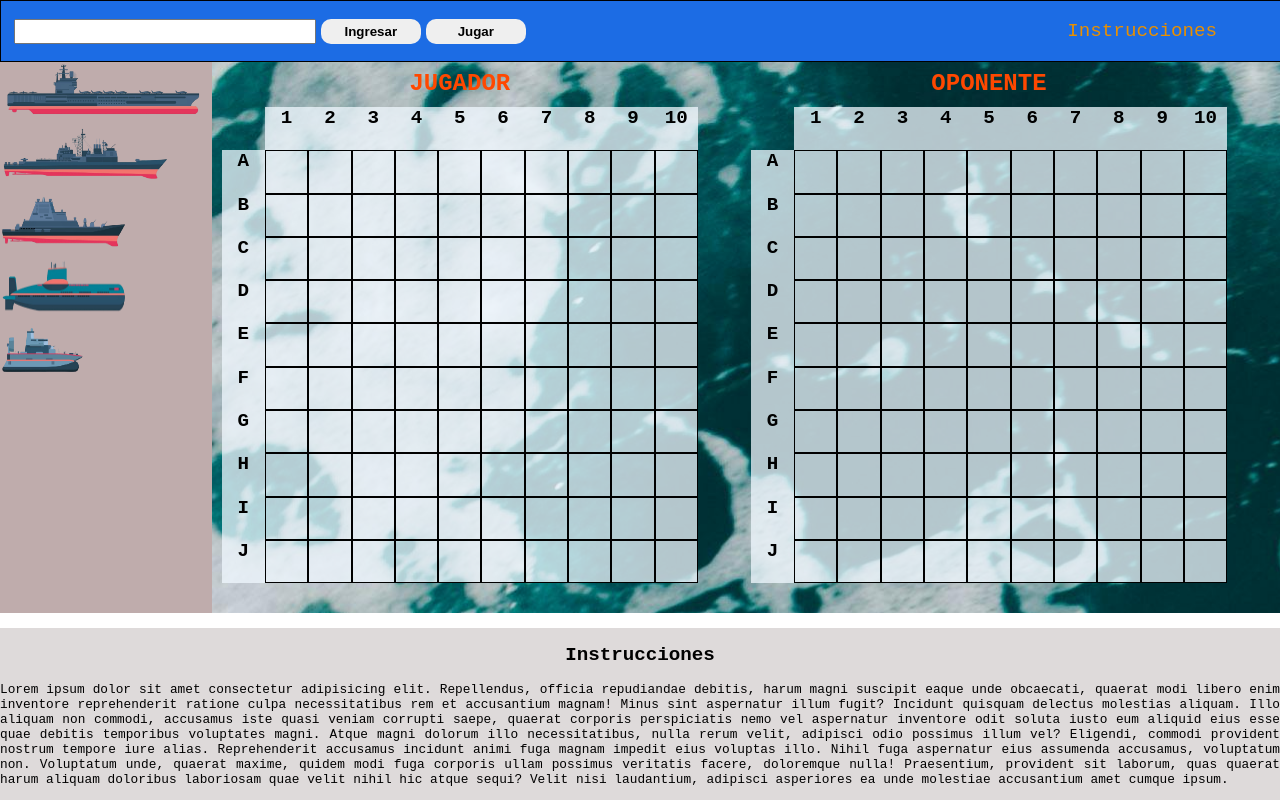
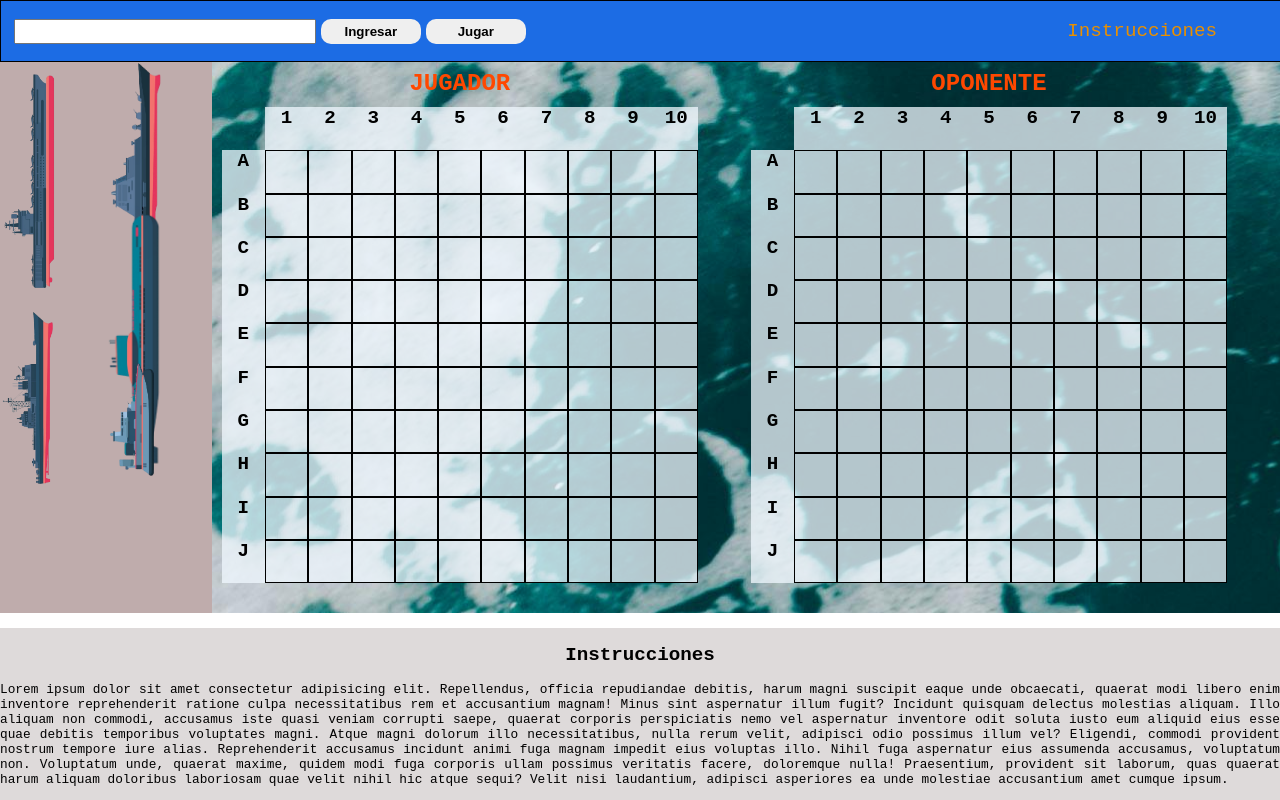
Before and after one commit to Akanae-0/Proyecto-Web-Batalla-Naval, a plain HTML site: page Laboratorio Programacion Orientada a la Web/BaseHTMLLabWEB.html in a window 1280 px wide. Drawn offline with Linux system fonts and the light colour scheme.

Commit message:
Add files via upload

```diff
--- a/Laboratorio Programacion Orientada a la Web/Estilos/EstiloMainCSSLabWeb.css
+++ b/Laboratorio Programacion Orientada a la Web/Estilos/EstiloMainCSSLabWeb.css
@@ -11,38 +11,61 @@
     flex: 1;
     margin-left: 0;
     min-width: 180px;
+    display: grid;
+        grid-template:
+            "PA CR" 50px
+            "PA CR" 50px
+            "PA CR" 50px
+            "PA SB" 50px
+            "PA SB" 50px
+            "AC SB" 50px
+            "AC DT" 50px
+            "AC DT" 50px
+            "AC ." 50px
 }
 .Barco{
-    max-height: 60px;
-    min-height: 30px;
+    max-width: 60px;
+    min-width: 30px;
     aspect-ratio: 1;
     height: auto;
     margin-right: 5px;
+    padding-top: auto;
+    padding-bottom: auto;
+    justify-content: center;
+    align-items: center;
+    object-fit: fill;
 }
 #Portaaviones {
-    max-width: 300px;
-    min-width: 150px;
-    width: 100%;
+    max-height: 300px;
+    min-height: 150px;
+    height: 100%;
+    grid-area: PA;
 }
 #Acorazado {
-    max-width: 240px;
-    min-width: 120px;
-    width: calc(100% - 20%);
+    max-height: 240px;
+    min-height: 120px;
+    grid-area: AC;
 }
 #Crucero {
-    max-width: 180px;
-    min-width: 90px;
-    width: calc(100% - 40%);
+    max-height: 180px;
+    min-height: 90px;
+    grid-area: CR;
 }
 #Submarino {
-    max-width: 180px;
-    min-width: 90px;
-    width: calc(100% - 40%);
+    max-height: 180px;
+    min-height: 90px;
+    grid-area: SB;
 }
 #Destructor {
-    max-width: 120px;
-    min-width: 60px;
-    width: calc(100% - 60%);
+    max-height: 120px;
+    min-height: 60px;
+    grid-area: DT;
+}
+.Barco_Inner{
+    display: absolute;
+    heigth: 100%;
+    width: 100%;
+
 }
 .tableros{
     flex: 5;
--- a/Laboratorio Programacion Orientada a la Web/Estilos/EstiloMainCSS_media_under_550px.css
+++ b/Laboratorio Programacion Orientada a la Web/Estilos/EstiloMainCSS_media_under_550px.css
@@ -1,24 +1,37 @@
-@media only screen and (max-width: 550px){
+@media only screen and (max-width: 549px){
     #Barcos_Lado{
-        min-height: 120px;
+        min-height: 110px;
         display: grid;
         grid-template:
-            "PA PA PA PA PA AC AC AC AC" 30px
-            "CR CR CR SB SB SB DT DT ." 30px
+            "PA PA PA PA PA AC AC AC AC" 50px
+            "CR CR CR SB SB SB DT DT ." 50px
+    }
+    .Barco{
+        max-height: 45px;
+        aspect-ratio: 1;
+        margin-left: auto;
+        margin-right: auto;
+        justify-content: center;
+        align-items: center;
     }
     #Portaaviones{
         grid-area: PA;
+        max-width: 225px;
     }
     #Acorazado{
         grid-area: AC;
+        max-width: 180px;
     }
     #Crucero{
         grid-area: CR;
+        max-width: 135px;
     }
     #Submarino{
         grid-area: SB;
+        max-width: 135px;
     }
     #Destructor{
         grid-area: DT;
+        max-width: 90px;
     }
 }
--- a/Laboratorio Programacion Orientada a la Web/Script.js
+++ b/Laboratorio Programacion Orientada a la Web/Script.js
@@ -11,27 +11,32 @@
 const barcosJuego = [
     {
         name: "Portaaviones",
-        source: "BattleShip_Lab_Assets/Portaaviones_5_Cas.png",
+        sourceHorizontal: "BattleShip_Lab_Assets/Portaaviones_5_Cas.png",
+        sourceVertical: "BattleShip_Lab_Assets/Portaaviones_5_Cas_Ver.png",
         spaces: 5
     },
     {
         name: "Acorazado",
-        source: "BattleShip_Lab_Assets/Acorazado_4_Cas.png",
+        sourceHorizontal: "BattleShip_Lab_Assets/Acorazado_4_Cas.png",
+        sourceVertical: "BattleShip_Lab_Assets/Acorazado_4_Cas_Ver.png",
         spaces: 4
     },
     {
         name: "Crucero",
-        source: "BattleShip_Lab_Assets/Crucero_3_Cas.png",
+        sourceHorizontal: "BattleShip_Lab_Assets/Crucero_3_Cas.png",
+        sourceVertical: "BattleShip_Lab_Assets/Crucero_3_Cas_Ver.png",
         spaces: 3
     },
     {
         name: "Submarino",
-        source: "BattleShip_Lab_Assets/Submarino_3_Cas.png",
+        sourceHorizontal: "BattleShip_Lab_Assets/Submarino_3_Cas.png",
+        sourceVertical: "BattleShip_Lab_Assets/Submarino_3_Cas_Ver.png",
         spaces: 3
     },
     {
         name: "Destructor",
-        source: "BattleShip_Lab_Assets/Destructor_2_Cas.png",
+        sourceHorizontal: "BattleShip_Lab_Assets/Destructor_2_Cas.png",
+        sourceVertical: "BattleShip_Lab_Assets/Destructor_2_Cas_Ver.png",
         spaces: 2
     }
 ]
@@ -158,11 +163,32 @@
     gameSection.appendChild(unidadTableroCreacion);
 }
 
+/*for (let barco of barcosJuego){
+    let barcoCreando = document.createElement("div");
+    barcoCreando.setAttribute("id", barco.name);
+    barcoCreando.classList.add("Barco");
+    let barcoCreandoHorizontal = document.createElement("img");
+    barcoCreandoHorizontal.setAttribute("id", barco.name + "_H");
+    barcoCreandoHorizontal.setAttribute("src", barco.sourceHorizontal);
+    barcoCreandoHorizontal.setAttribute("alt", barco.name);
+    barcoCreandoHorizontal.classList.add("Barco_Horizontal");
+    let barcoCreandoVertical = document.createElement("img");
+    barcoCreandoVertical.setAttribute("id", barco.name + "_V");
+    barcoCreandoVertical.setAttribute("src", barco.sourceVertical);
+    barcoCreandoVertical.setAttribute("alt", barco.name);
+    barcoCreandoVertical.classList.add("Barco_Vertical");
+    barcoCreando.appendChild(barcoCreandoHorizontal);
+    barcoCreando.appendChild(barcoCreandoVertical);
+    asideSection.appendChild(barcoCreando);
+}*/
 for (let barco of barcosJuego){
-    let barcoCreando = document.createElement("img");
+    let barcoCreando = document.createElement("picture");
     barcoCreando.setAttribute("id", barco.name);
-    barcoCreando.setAttribute("src", barco.source);
-    barcoCreando.setAttribute("alt", barco.name);
     barcoCreando.classList.add("Barco");
+    barcoCreando.innerHTML = `
+    <source media="(max-width: 550px)" srcset=`+barco.sourceHorizontal+`>
+    <source media="(min-width: 551px)" srcset=`+barco.sourceVertical+`>
+    <img src=`+barco.sourceVertical+` alt="`+barco.name+`" class="Barco_Inner">
+    `
     asideSection.appendChild(barcoCreando);
 }
```
